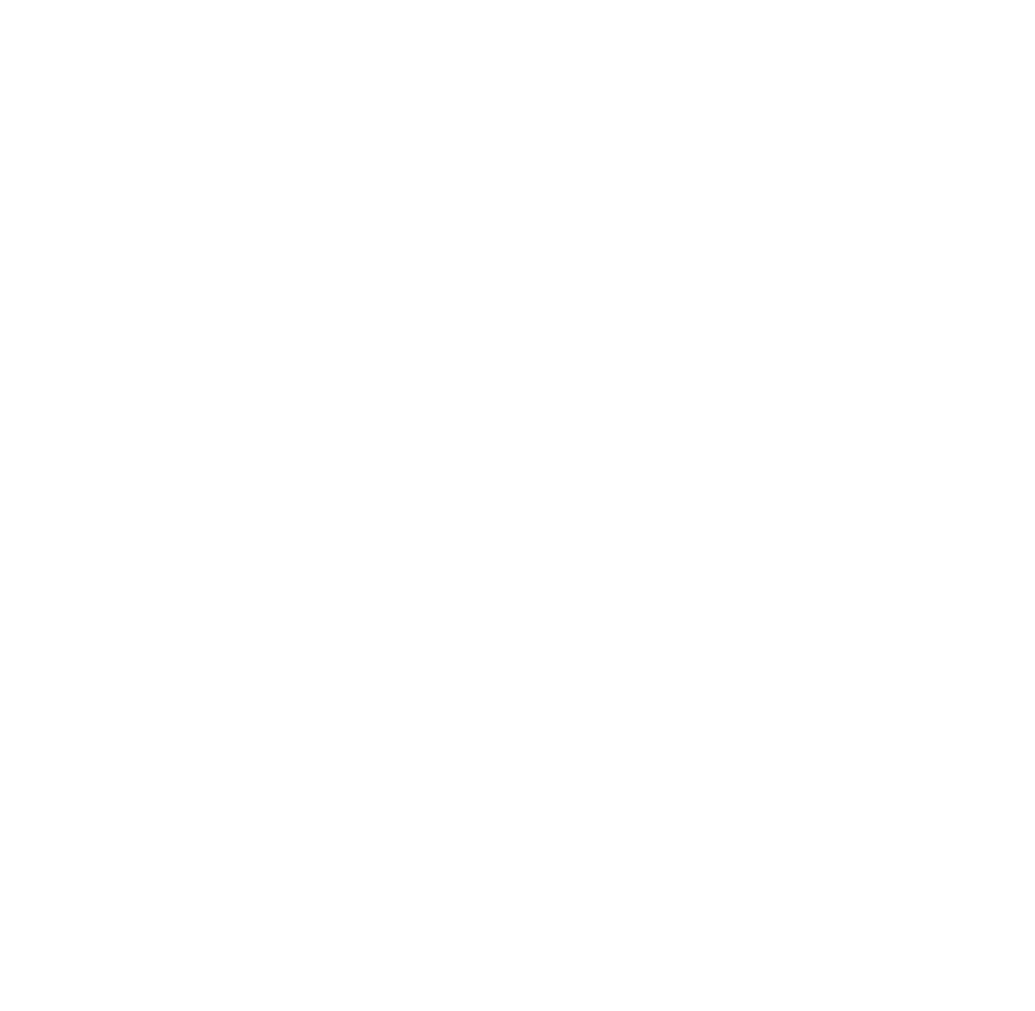
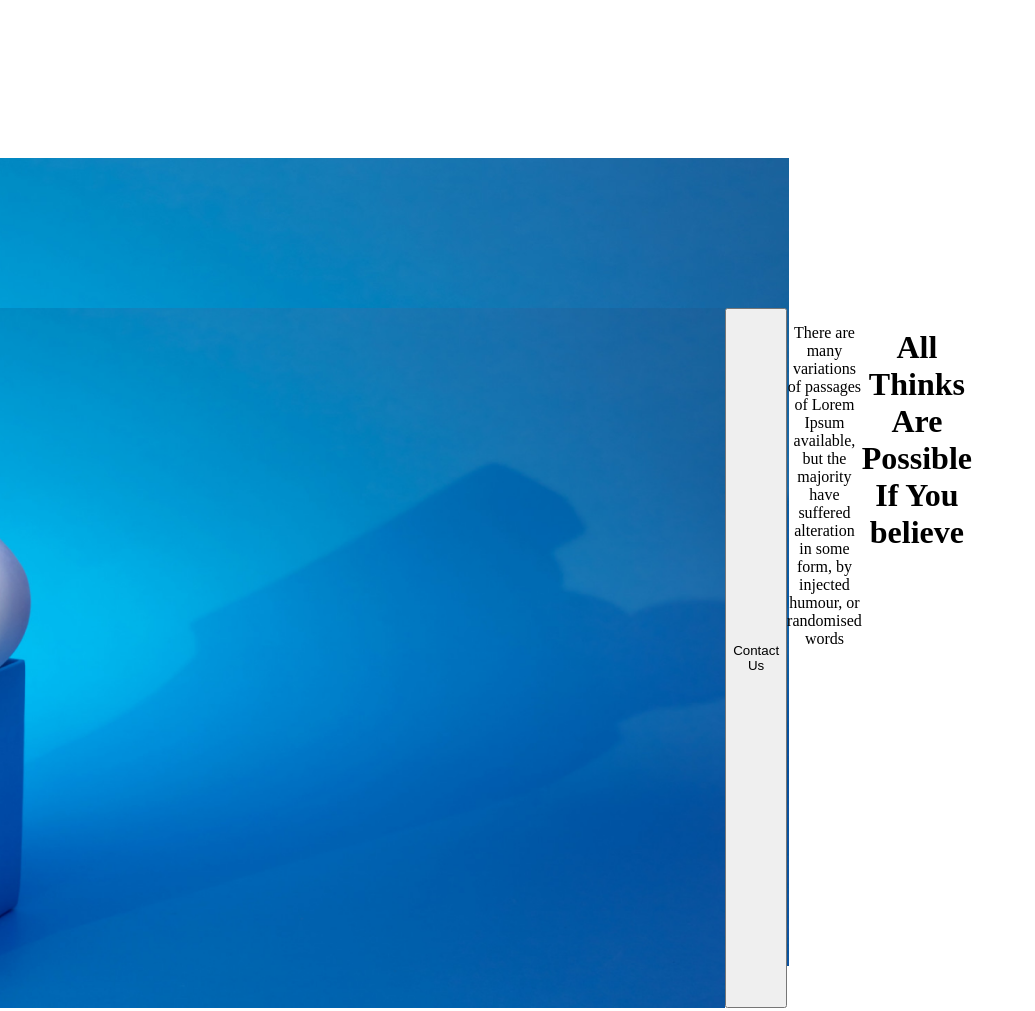
Before and after one commit to SabrinaDoesFullStack/task-website, a plain HTML site: page index.html in a window 1280 px wide. Shown: the whole page, without its empty margins (0-1035 px from the left). Before the commit the page ends 800 px from the top, so only its background shows below. Drawn offline with Linux system fonts and the light colour scheme.

Commit message:
my first commit

```diff
--- a/index.html
+++ b/index.html
@@ -10,7 +10,18 @@
 
 <body>
   <header>
-
+    <div class="banner-ki">
+      <div class="banner-containt">
+        <h1 class="banner-head">All Thinks Are <br>
+          Possible If You <br>
+          believe</h1>
+        <p class="banner-des">There are many variations of passages of Lorem Ipsum <br>
+          available, but the majority have suffered alteration in some <br>
+          form, by injected humour, or randomised words</p>
+        <button class="btn-primary">Contact Us</button>
+        <img src="images/banner/banner3.png" alt="sry">
+      </div>
+    </div>
   </header>
 
   <main>
--- a/style.css
+++ b/style.css
@@ -0,0 +1,17 @@
+.banner-ki{
+  display: flex;
+  text-align: center;
+  flex-direction: row-reverse;
+  padding: 150px;
+  margin: 0px;
+}
+.banner-containt{
+  display: flex;
+  text-align: center;
+  flex-direction: row-reverse;
+  background-image: url(images/banner/banner3.png);
+  background-repeat: no-repeat;
+  padding: 150px;
+  height: 700px;
+
+}
```
Also changed, not shown: images/banner/banner1.png (added), images/banner/banner2.png (added), images/banner/banner3.png (added), images/gradient1.png (added), images/gradient2.png (added), images/gradient3.png (added), images/icons/ecom.png (added), images/icons/fb.png (added), images/icons/js.png (added), images/icons/smoke.png (added), images/icons/twitter.png (added), images/icons/web.png (added), images/icons/youtube.png (added), images/person.png (added), 1 more files.
